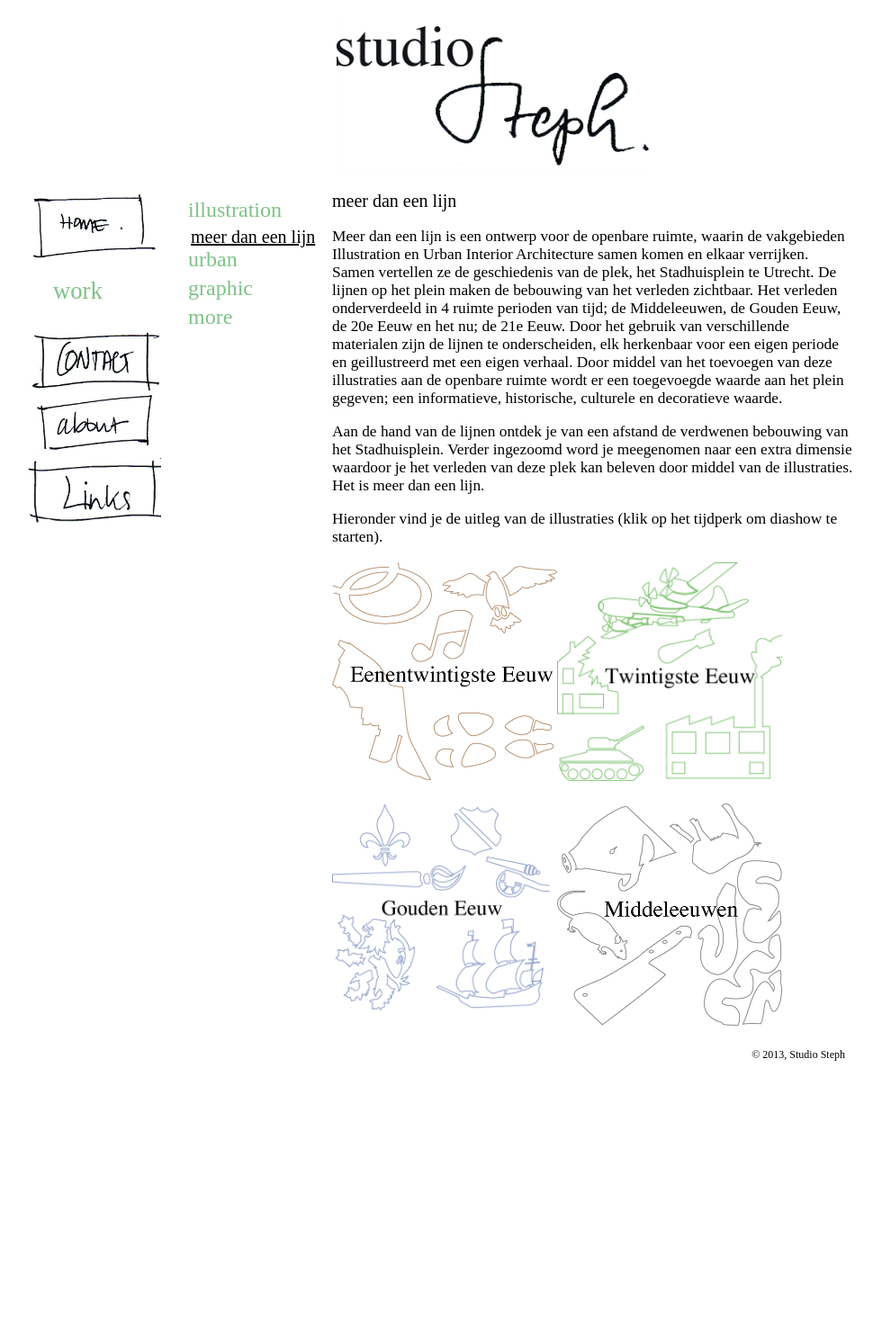
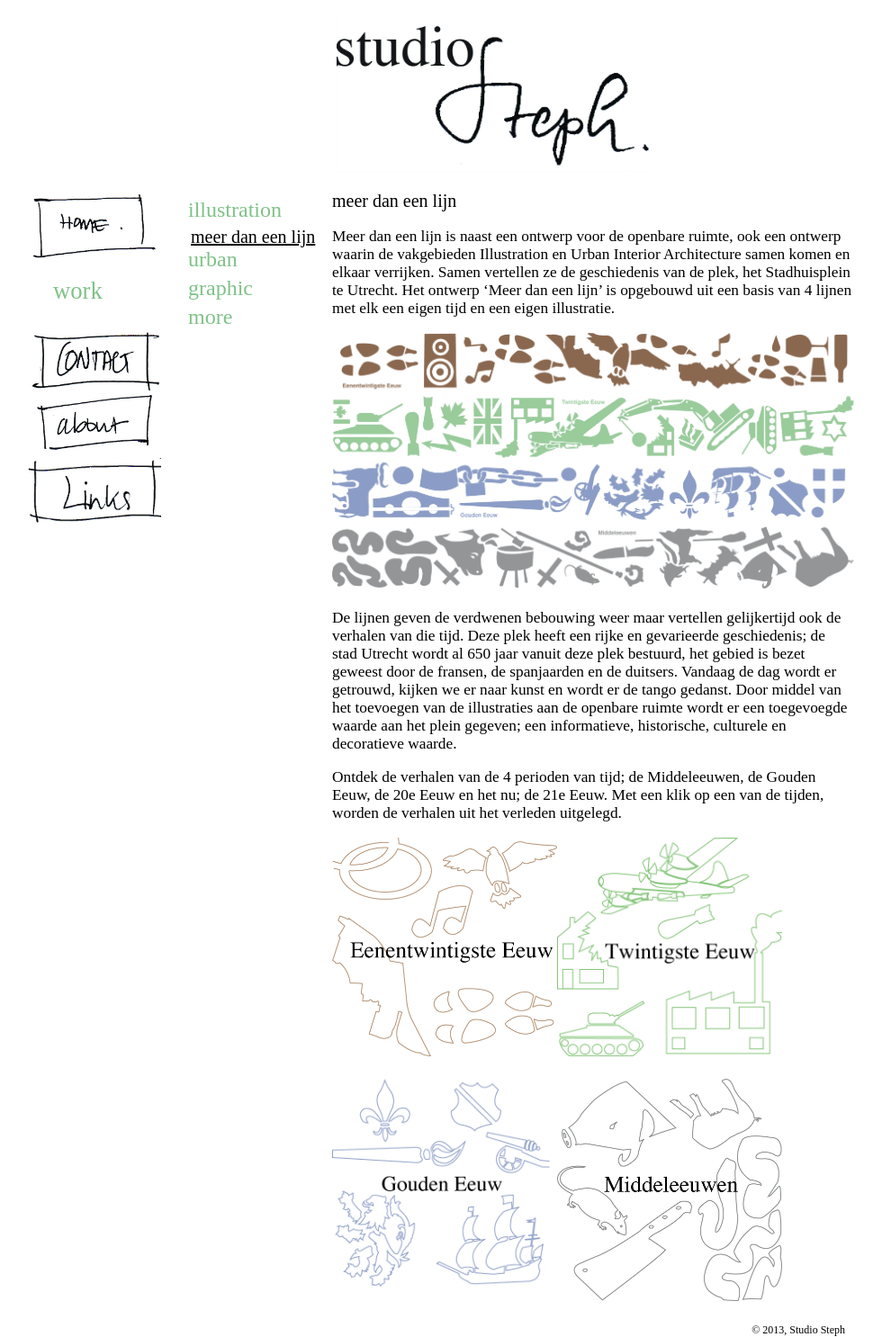
Before and after one commit to studiosteph/studiosteph.github.com, a Jekyll site: the page built from _posts/2013-04-02-meer-dan-een-lijn.md, in a window 1280 px wide. Shown: the whole page at 90% size, without its empty margins (71-1051 px from the left). Built offline with Jekyll 4.4.1, drawn with Linux system fonts in a browser that asks for light colours; Markdown is read by kramdown in place of the engine named in the settings; before the commit the page ends 1180 px from its top, so only the background shows below that.

Commit message:
revising meerdaneeenlijn

```diff
--- a/_posts/2013-04-02-meer-dan-een-lijn.md
+++ b/_posts/2013-04-02-meer-dan-een-lijn.md
@@ -8,11 +8,13 @@ permalink:  /work/illustration/meer-dan-een-lijn.html
 ---
 ##meer dan een lijn
 
-Meer dan een lijn is een ontwerp voor de openbare ruimte, waarin de vakgebieden Illustration en Urban Interior Architecture samen komen en elkaar verrijken. Samen vertellen ze de geschiedenis van de plek, het Stadhuisplein te Utrecht. De lijnen op het plein maken de bebouwing van het verleden zichtbaar. Het verleden onderverdeeld in 4 ruimte perioden van tijd; de Middeleeuwen, de Gouden Eeuw, de 20e Eeuw en het nu; de 21e Eeuw. Door het gebruik van verschillende materialen zijn de lijnen te onderscheiden, elk herkenbaar voor een eigen periode en geillustreerd met een eigen verhaal. Door middel van het toevoegen van deze illustraties aan de openbare ruimte wordt er een toegevoegde waarde aan het plein gegeven; een informatieve, historische, culturele en decoratieve waarde.
+Meer dan een lijn is naast een ontwerp voor de openbare ruimte, ook een ontwerp waarin de vakgebieden Illustration en Urban Interior Architecture samen komen en elkaar verrijken. Samen vertellen ze de geschiedenis van de plek, het Stadhuisplein te Utrecht. Het ontwerp 'Meer dan een lijn' is opgebouwd uit een basis van 4 lijnen met elk een eigen tijd en een eigen illustratie.
 
-Aan de hand van de lijnen ontdek je van een afstand de verdwenen bebouwing van het Stadhuisplein. Verder ingezoomd word je meegenomen naar een extra dimensie waardoor je het verleden van deze plek kan beleven door middel van de illustraties. Het is meer dan een lijn.
+<img src="/img/meerdaneenlijn/meerdaneenlijnen.jpg" width="580px" />
 
-Hieronder vind je de uitleg van de illustraties (klik op het tijdperk om diashow te starten).
+De lijnen geven de verdwenen bebouwing weer maar vertellen gelijkertijd ook de verhalen van die tijd. Deze plek heeft een rijke en gevarieerde geschiedenis; de stad Utrecht wordt al 650 jaar vanuit deze plek bestuurd, het gebied is bezet geweest door de fransen, de spanjaarden en de duitsers. Vandaag de dag wordt er getrouwd, kijken we er naar kunst en wordt er de tango gedanst. Door middel van het toevoegen van de illustraties aan de openbare ruimte wordt er een toegevoegde waarde aan het plein gegeven; een informatieve, historische, culturele en decoratieve waarde.
+
+Ontdek de verhalen van de 4 perioden van tijd; de Middeleeuwen, de Gouden Eeuw, de 20e Eeuw en het nu; de 21e Eeuw. Met een klik op een van de tijden, worden de verhalen uit het verleden uitgelegd.
 
 <div class="floatLeft">
 <a href="/img/meerdaneenlijn/21eeuw/21-1.png" rel="lightbox[21eeuw]"><img src="/img/meerdaneenlijn/21eeuw/cover21.png" width="250px" /></a>
```
Also changed, not shown: img/meerdaneenlijn/meerdaneenlijnen.jpg (added).
